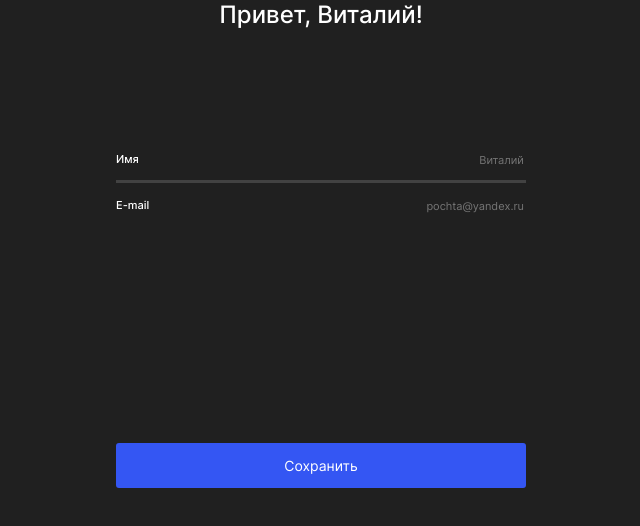
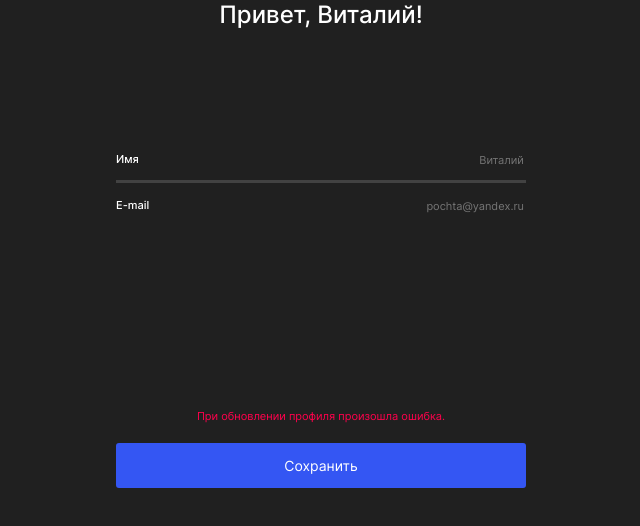
Before and after one commit to OGSmit/movies-explorer-frontend, a React (Create React App) app in the folder frontend/: page /profile in a window 1280 px wide. Both pictures are taken after a click on the button "Редактировать". Shown: the part 401-927 px from the top of the page, without its empty margins (319-959 px from the left). Built offline with nearby package versions, Linux system fonts and the light colour scheme.

Commit message:
на всякий случай

```diff
--- a/frontend/src/components/profile/Profile.js
+++ b/frontend/src/components/profile/Profile.js
@@ -48,6 +48,12 @@ function Profile({ isloggedIn }) {
     setGonnaEdit(true);
   }
 
+  // это только для проверки верстки , далее удаляю
+  const doErrorForReviewOnly = () => {
+    const span = document.querySelector('.profile__submit-error');
+    span.classList.toggle('profile__submit-error_invisible');
+  }
+
   return (
     <>
       <Header isloggedIn={isloggedIn} />
@@ -83,8 +89,8 @@ function Profile({ isloggedIn }) {
             </div>
             {gonnaEdit ?
               <>
-                <span className='profile__submit-error profile__submit-error_invisible'>При обновлении профиля произошла ошибка.</span>
-                <button type='submit' className='profile__button-save'>Сохранить</button>
+                <span className='profile__submit-error'>При обновлении профиля произошла ошибка.</span>
+                <button onClick={doErrorForReviewOnly} type='submit' className='profile__button-save'>Сохранить</button>
               </> :
               <button onClick={handelEdit} type='button' className='profile__button-edit'>Редактировать</button>
             }
```
